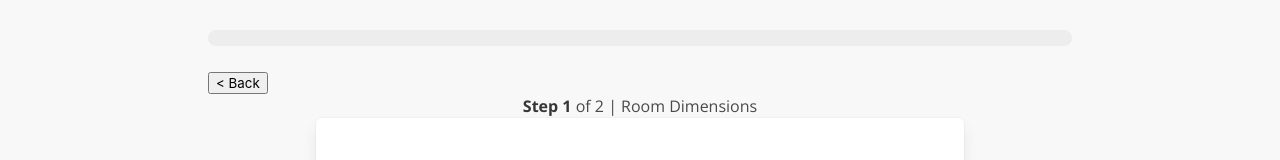
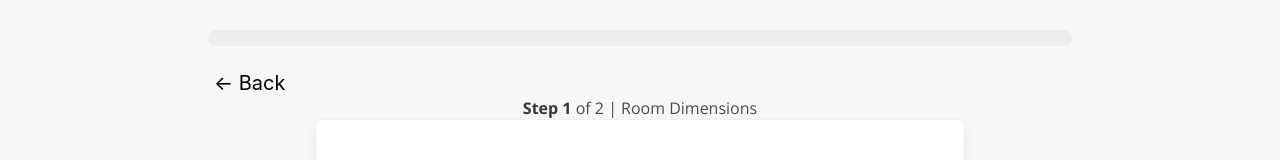
Before and after one commit to cmarq07/air-cleaner-calculator, a React (Create React App) app in the folder client/: page /calculator in a window 1280 px wide. Both pictures are taken after a click on the button "Find a portable air cleaner". Shown: the part 180-340 px from the top of the page. Built offline with nearby package versions, Linux system fonts and the light colour scheme.

Commit message:
Changed back button styling on form pages

```diff
--- a/client/src/components/CompletedForm.js
+++ b/client/src/components/CompletedForm.js
@@ -21,24 +21,24 @@ export function CompletedForm({ prevStep, nextStep, handleChange, values }) {
         <div style={{ backgroundColor: '#f8f8f8' }}>
             <section class="hero is-medium px-3">
                 <div class="hero-body">
-                    <button onClick={Previous}>
-                        {"< Back"}
+                    <button className="backButton" onClick={Previous}>
+                        {"← Back"}
                     </button>
                     <div class="container has-text-centered">
                         <span class="title is-size-3">Your Form</span> <br /><br />
                         <p>Test Your Portable Air Cleaner</p> <br />
 
-                        <div class="box block" style={{textAlign:'left'}}>
+                        <div class="box block" style={{ textAlign: 'left' }}>
                             <h1 class="title is-6">Step 1</h1>
                             <p class="has-text-weight-bold">{step_one}</p>
-                            <br/>
+                            <br />
                             <h1 class="title is-6">Step 2 | Room Dimensions</h1>
                             <p>Select Units: <span class="has-text-weight-bold">{values.unit}</span></p>
                             <p>Room Width: <span class="has-text-weight-bold">{values.roomWidth}</span></p>
                             <p>Room Length: <span class="has-text-weight-bold">{values.roomLength}</span></p>
                             <p>Square Footage: <span class="has-text-weight-bold">{values.floorArea}</span></p>
                             <p>Ceiling Height:<span class="has-text-weight-bold">{values.ceilingHeight}</span> </p>
-                            <br/>
+                            <br />
                             <h1 class="title is-6">Step 3 | Air Cleaner Details</h1>
                             <p>Air Cleaner Model Name: <span class="has-text-weight-bold">{values.modelName}</span></p>
                             <p>Number of Air Cleaners in this Space: <span class="has-text-weight-bold">{values.numOwned}</span></p>
--- a/client/src/components/FormOne.js
+++ b/client/src/components/FormOne.js
@@ -26,8 +26,8 @@ export function FormOne({ prevStep, nextStep, handleChange, values }) {
                 <div>
                     <h1 className="title is-1 has-text-centered">{values.calculatorType} Portable Air Cleaner</h1>
                     <progress className="progress is-info" value="0" max="100" />
-                    <button onClick={Previous}>
-                        {"< Back"}
+                    <button className="backButton" onClick={Previous}>
+                        {"← Back"}
                     </button>
                     <h2 className="has-text-centered"><strong>Step 1</strong> of {values.stepCount} | Room Dimensions</h2>
                 </div>
--- a/client/src/components/FormOverview.js
+++ b/client/src/components/FormOverview.js
@@ -35,8 +35,8 @@ export default function FormTwo({ prevStep, nextStep, handleChange, values }) {
                 <div>
                     <h1 className="title is-1 has-text-centered">{values.calculatorType} Your Portable Air Cleaner</h1>
                     <progress className="progress is-info" value="100" max="100" />
-                    <button onClick={Previous}>
-                        {"< Back"}
+                    <button className="backButton" onClick={Previous}>
+                        {"← Back"}
                     </button>
                     <h2 className="has-text-centered"><strong>Step 2</strong> of {values.stepCount} | OVERVIEW</h2>
                 </div>
--- a/client/src/components/FormThree.js
+++ b/client/src/components/FormThree.js
@@ -28,8 +28,8 @@ export function FormFour({ prevStep, nextStep, handleChange, values, props }) {
                 <div>
                     <h1 className="title is-1 has-text-centered">{values.calculatorType} Portable Air Cleaner</h1>
                     <progress className="progress is-info" value="100" max="100" />
-                    <button onClick={Previous}>
-                        {"< Back"}
+                    <button className="backButton" onClick={Previous}>
+                        {"← Back"}
                     </button>
                     <h2 className="has-text-centered"><strong>Step 2</strong> of {values.stepCount} | CADR</h2>
                 </div>
--- a/client/src/components/FormTwo.js
+++ b/client/src/components/FormTwo.js
@@ -142,8 +142,8 @@ export default function FormTwo({ prevStep, nextStep, handleChange, values }) {
                 <div>
                     <h1 className="title is-1 has-text-centered">{values.calculatorType} Portable Air Cleaner</h1>
                     <progress className="progress is-info" value="50" max="100" />
-                    <button onClick={Previous}>
-                        {"< Back"}
+                    <button className="backButton" onClick={Previous}>
+                        {"← Back"}
                     </button>
                     <h2 className="has-text-centered"><strong>Step 1</strong> of {values.stepCount} | ROOM DIMENSIONS</h2>
                 </div>
--- a/client/src/components/Recommendations.js
+++ b/client/src/components/Recommendations.js
@@ -85,8 +85,8 @@ export function Recommendations(props, { prevStep }) {
 
             <div className='p-6'>
                 {/* Back Button */}
-                <button className='button' onClick={Previous}>
-                    Back
+                <button className="backButton" onClick={Previous}>
+                    {"← Back"}
                 </button>
                 <br />
 
--- a/client/src/components/estimateDimensions.js
+++ b/client/src/components/estimateDimensions.js
@@ -133,8 +133,8 @@ export default function EstimateDimensions({ prevStep, nextStep, handleChange, v
                 <div>
                     <h1 className="title is-1 has-text-centered">{values.calculatorType} Your Portable Air Cleaner</h1>
                     <progress className="progress is-info" value="33" max="100" />
-                    <button onClick={Previous}>
-                        {"< Back"}
+                    <button className="backButton" onClick={Previous}>
+                        {"← Back"}
                     </button>
                     <h2 className="has-text-centered"><strong>Step 2</strong> of 3 | ROOM DIMENSIONS</h2>
                 </div>
```
